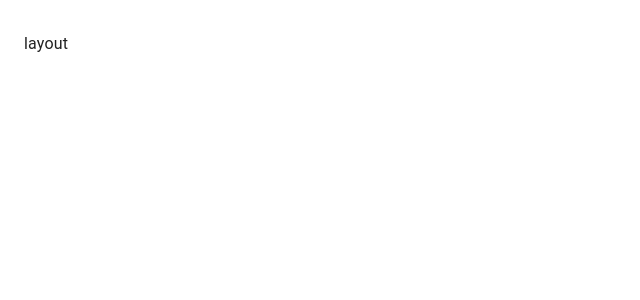
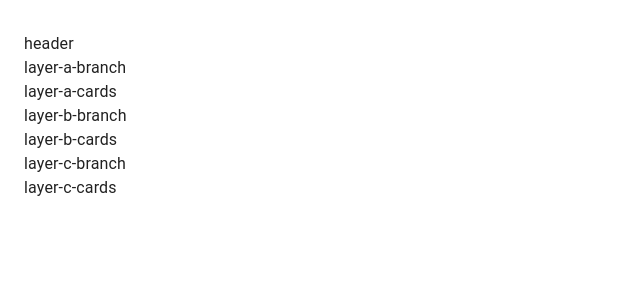
Before and after one commit to thebuoyant/react-hierarchy-new, a React app: page / in a window 1280 px wide. Shown: the top 300 px of the page, without its empty margins (0-640 px from the left). Built offline with nearby package versions, Linux system fonts and the light colour scheme; the HTML template or start-up script is replaced by a standard one.

Commit message:
RHN-2 Add base layer wrappers

```diff
--- a/src/components/react-hierarchy/ReactHierarchy.tsx
+++ b/src/components/react-hierarchy/ReactHierarchy.tsx
@@ -8,12 +8,26 @@ export type ReactHierarchyProps = {
 };
 
 export default function ReactHierarchy({
-  titleType = "h3",
+  titleType = "h5",
   appConfig = APP_CONFIG,
 }: ReactHierarchyProps) {
   return (
     <div className="react-hierarchy">
-      <div className="layout">layout</div>
+      <div className="layout-wrapper">
+        <div className="header-wrapper">header</div>
+        <div className="layer-a-wrapper">
+          <div className="layer-a-branch-wrapper">layer-a-branch</div>
+          <div className="layer-a-cards-wrapper">layer-a-cards</div>
+        </div>
+        <div className="layer-b-wrapper">
+          <div className="layer-b-branch-wrapper">layer-b-branch</div>
+          <div className="layer-b-cards-wrapper">layer-b-cards</div>
+        </div>
+        <div className="layer-c-wrapper">
+          <div className="layer-c-branch-wrapper">layer-c-branch</div>
+          <div className="layer-c-cards-wrapper">layer-c-cards</div>
+        </div>
+      </div>
     </div>
   );
 }
```
